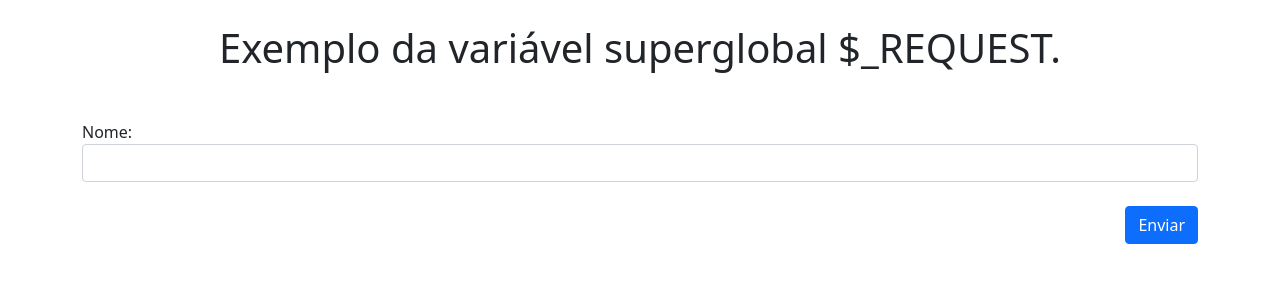
After one commit to Ygor-Evaldt-dev/W3Schools, a PHP site: page /03-_REQUEST.php in a window 1280 px wide. The commit adds this page. Shown: the top 300 px of the page. Run offline with PHP 8.4, Linux system fonts and the light colour scheme.

Commit message:
adicionado arquivo request.php

```diff
--- a/learn_php/08-superglobais/01-GLOBALS.php
+++ b/learn_php/08-superglobais/01-GLOBALS.php
@@ -10,4 +10,4 @@ function teste(): void
 }
 
 teste();
-echo $GLOBALS['variavelZ'];
+echo '<strong>$GLOBALS - </strong>' . $GLOBALS['variavelZ'];
--- /dev/null
+++ b/learn_php/08-superglobais/03-_REQUEST.php
@@ -0,0 +1,54 @@
+<?php
+/* PHP $_REQUEST é uma variável super global do PHP que é usada para coletar dados após o envio de um formulário HTML. */
+
+?>
+
+<!DOCTYPE html>
+<html lang="pt-br">
+
+<head>
+  <meta charset="UTF-8">
+  <meta http-equiv="X-UA-Compatible" content="IE=edge">
+  <meta name="viewport" content="width=device-width, initial-scale=1.0">
+
+  <!-- bootstrap -->
+  <link href="https://cdn.jsdelivr.net/npm/bootstrap@5.1.3/dist/css/bootstrap.min.css" rel="stylesheet">
+  <script src="https://cdn.jsdelivr.net/npm/bootstrap@5.1.3/dist/js/bootstrap.bundle.min.js"></script>
+
+  <title>$_REQUEST</title>
+</head>
+
+<body>
+  <header class="container-fluid mt-4 mb-5">
+    <h1 class="text-center">
+      Exemplo da variável superglobal $_REQUEST.
+    </h1>
+  </header>
+  <main class="container">
+    <form action="<?php $_SERVER['PHP_SELF'] ?>" method="POST">
+      <div class="mb-4">
+        <label for="nome">Nome: </label>
+        <input class="form-control" type="text" name="nome" id="nome">
+      </div>
+      <div class="text-end">
+        <button type="submit" class="btn btn-primary">Enviar</button>
+      </div>
+    </form>
+    <?php
+    if ($_SERVER['REQUEST_METHOD'] == 'POST') {
+      $nome = $_REQUEST['nome'];
+      if (empty($nome)) {
+        echo "<p><strong>Nome: </strong>Não preenchido.</p>";
+      } else {
+        if (mb_strlen($nome) <= 2 || mb_strlen($nome) > 100) {
+          echo "<p style='color'>Nome inválido";
+        }
+        echo "<p><strong>Nome: </strong>$nome.</p>";
+      }
+    }
+    ?>
+  </main>
+
+</body>
+
+</html>
```
